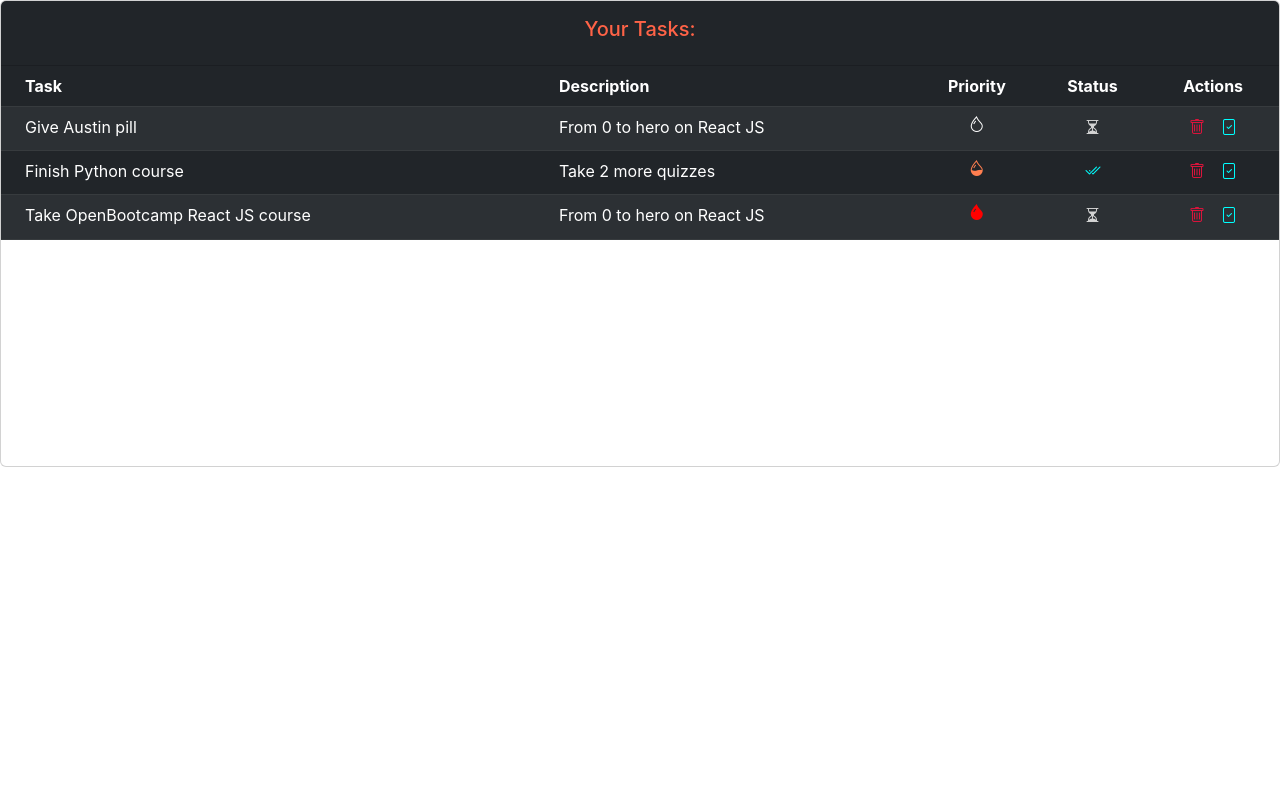
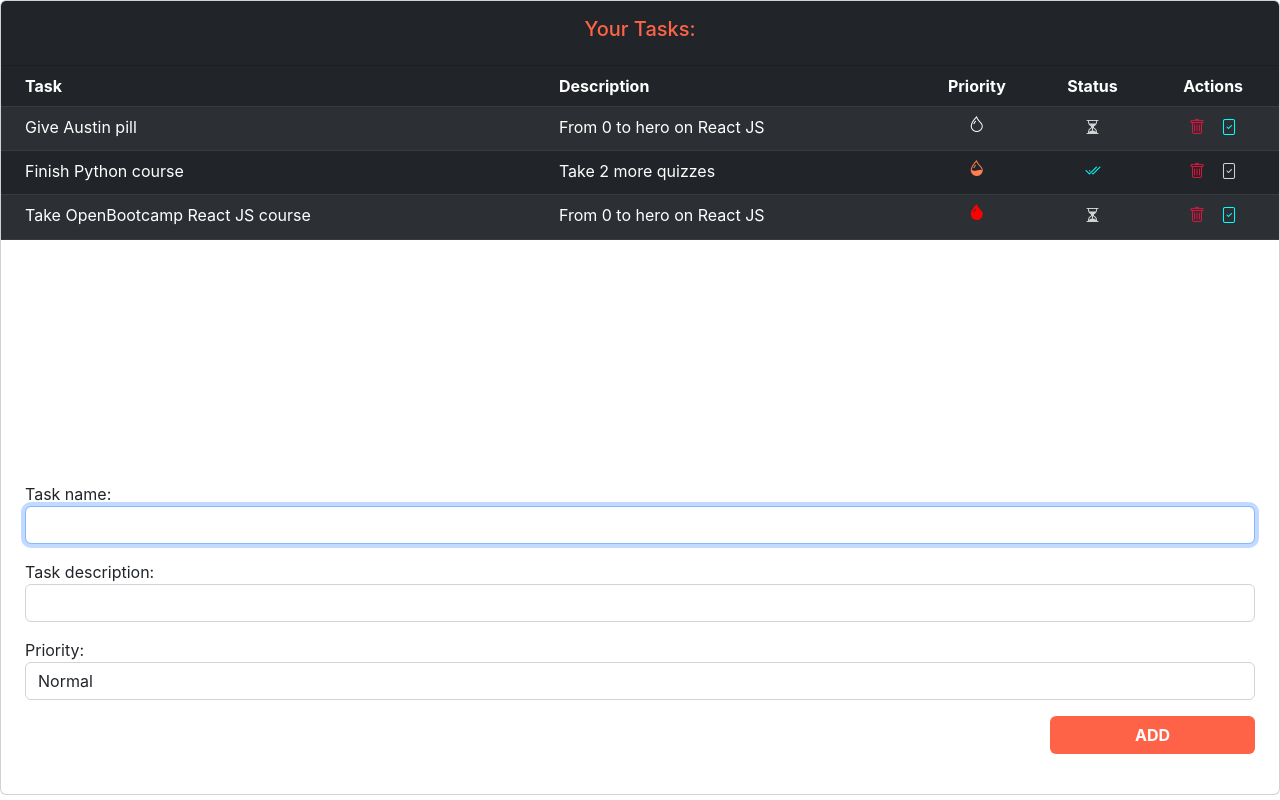
Before and after one commit to fermolanoc/react-components, a React (Create React App) app: page / in a window 1280 px wide. Built offline with nearby package versions, Linux system fonts and the light colour scheme.

Commit message:
[ADD] form to add tasks, functionality to delete and update existing tasks

```diff
--- a/src/components/container/task_list.jsx
+++ b/src/components/container/task_list.jsx
@@ -31,6 +31,39 @@ const TaskListComponent = () => {
     defaultTask3,
   ]);
   const [loading, setLoading] = useState(true);
+
+  // Functions to handle Tasks
+  function completeTask(task) {
+    console.log(`Complete this task: ${task.completed}`);
+    // Get id of task to be updated
+    const taskIdx = tasks.indexOf(task);
+    console.log(taskIdx);
+
+    // copy the original array of lists
+    const tempTasks = [...tasks];
+    tempTasks[taskIdx].completed = !tempTasks[taskIdx].completed;
+
+    // Update the state of the component with the new tasks list to re render it
+    setTasks(tempTasks);
+  }
+
+  function removeTask(task) {
+    console.log(`Delete this task: ${task.completed}`);
+    // Get id of task to be deleted
+    const taskIdx = tasks.indexOf(task);
+    console.log(taskIdx);
+
+    const tempTasks = [...tasks];
+    // Delete task
+    tempTasks.splice(taskIdx, 1);
+
+    // Update the state of component
+    setTasks(tempTasks);
+  }
+
+  function addTask(task) {
+    setTasks((prevTasks) => [task, ...prevTasks]);
+  }
 
   // Component's LifeCycle control
   useEffect(() => {
@@ -81,12 +114,19 @@ const TaskListComponent = () => {
               <tbody>
                 {/* TODO: Apply a map to render a task list */}
                 {tasks.map((task, index) => {
-                  return <TaskComponent task={task} key={index} />;
+                  return (
+                    <TaskComponent
+                      task={task}
+                      key={index}
+                      complete={completeTask}
+                      remove={removeTask}
+                    />
+                  );
                 })}
               </tbody>
             </table>
           </div>
-          <TaskForm />
+          <TaskForm add={addTask} />
         </div>
       </div>
     </div>
--- a/src/components/pure/forms/taskForm.jsx
+++ b/src/components/pure/forms/taskForm.jsx
@@ -1,5 +1,94 @@
-import React from "react";
+import React, { useRef } from "react";
+import PropTypes from "prop-types";
+import { LEVELS } from "../../../models/levels.enum";
+import { Task } from "../../../models/task.class";
 
-export const TaskForm = () => {
-  return <form></form>;
+export const TaskForm = ({ add }) => {
+  const nameRef = useRef("");
+  const descriptionRef = useRef("");
+  const levelRef = useRef(LEVELS.NORMAL);
+
+  function addTask(e) {
+    e.preventDefault();
+
+    const newTask = new Task(
+      nameRef.current.value,
+      descriptionRef.current.value,
+      false,
+      levelRef.current.value
+    );
+
+    // clear inputs
+    nameRef.current.value = "";
+    descriptionRef.current.value = "";
+    levelRef.current.value = LEVELS.NORMAL;
+
+    // Add new task
+    add(newTask);
+  }
+
+  return (
+    <form
+      onSubmit={addTask}
+      className="d-flex-col justify-content-center align-items-center mb-4 px-4">
+      <div className="form-group my-3">
+        <label htmlFor="inputName" className="sr-only">
+          Task name:
+        </label>
+        <input
+          ref={nameRef}
+          type="text"
+          id="inputName"
+          className="form-control form-control-md"
+          required
+          autoFocus
+        />
+      </div>
+      <div className="form-group my-3">
+        <label htmlFor="inputDescription" className="sr-only">
+          Task description:
+        </label>
+        <input
+          ref={descriptionRef}
+          type="text"
+          id="inputDescription"
+          className="form-control form-control-md"
+          required
+        />
+      </div>
+
+      <div className="form-group my-3">
+        <label htmlFor="inputLevel" className="sr-only">
+          Priority:
+        </label>
+        <select
+          ref={levelRef}
+          name="level"
+          id="inputLevel"
+          className="form-control form-control-md"
+          defaultValue={LEVELS.NORMAL}>
+          <option value={LEVELS.NORMAL}>Normal</option>
+          <option value={LEVELS.URGENT}>Urgent</option>
+          <option value={LEVELS.BLOCKING}>Blocking</option>
+        </select>
+      </div>
+      <div className="form-group my-3 text-end">
+        <button
+          type="submit"
+          className="btn btn-md col-4 col-lg-2"
+          style={{
+            backgroundColor: "tomato",
+            fontWeight: "bold",
+            color: "white",
+            textTransform: "uppercase",
+          }}>
+          Add
+        </button>
+      </div>
+    </form>
+  );
 };
+
+TaskForm.propTypes = {
+  add: PropTypes.func.isRequired,
+};
--- a/src/components/pure/task.jsx
+++ b/src/components/pure/task.jsx
@@ -4,7 +4,7 @@ import { Task } from "../../models/task.class";
 import "../../styles/task.scss";
 import { LEVELS } from "../../models/levels.enum";
 
-const TaskComponent = ({ task }) => {
+const TaskComponent = ({ task, complete, remove }) => {
   useEffect(() => {
     console.log("Task created");
 
@@ -72,8 +72,14 @@ const TaskComponent = ({ task }) => {
         {/* {task.completed ? "Completed" : "Pending"} */}
       </td>
       <td className="text-center">
-        <i className="px-2 bi-trash" style={{ color: "crimson" }}></i>
-        <i className="px-2 bi-file-check" style={{ color: "cyan" }}></i>
+        <i
+          className="px-2 bi-trash task-action"
+          style={{ color: "crimson" }}
+          onClick={() => remove(task)}></i>
+        <i
+          className="px-2 bi-file-check task-action"
+          style={task.completed ? { color: "lightGrey" } : { color: "cyan" }}
+          onClick={() => complete(task)}></i>
       </td>
     </tr>
     // <div className="task-container">
@@ -90,7 +96,9 @@ const TaskComponent = ({ task }) => {
 };
 
 TaskComponent.propTypes = {
-  task: PropTypes.instanceOf(Task),
+  task: PropTypes.instanceOf(Task).isRequired,
+  complete: PropTypes.func.isRequired,
+  remove: PropTypes.func.isRequired,
 };
 
 export default TaskComponent;
--- a/src/styles/task.scss
+++ b/src/styles/task.scss
@@ -14,3 +14,7 @@ p {
 .task-level {
   opacity: 0.9;
 }
+
+.task-action {
+  cursor: pointer;
+}
```
